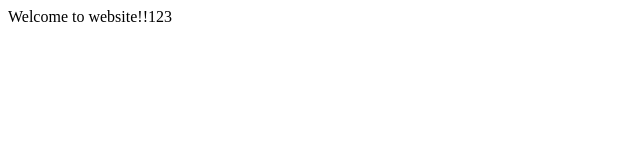
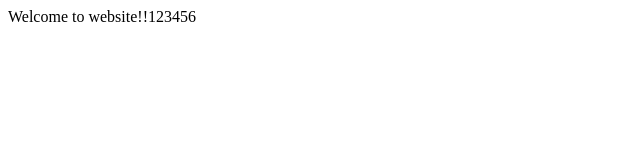
Before and after one commit to DHeerajSachan/dummyproject, a plain HTML site: page index.html in a window 1280 px wide. Shown: the full height of the page, 0-640 px from the left. Drawn offline with Linux system fonts and the light colour scheme.

Commit message:
Changed it again to check it next time

```diff
--- a/index.html
+++ b/index.html
@@ -1,3 +1,3 @@
 <html>
-Welcome to website!!123
+Welcome to website!!123456
 </html>
```
